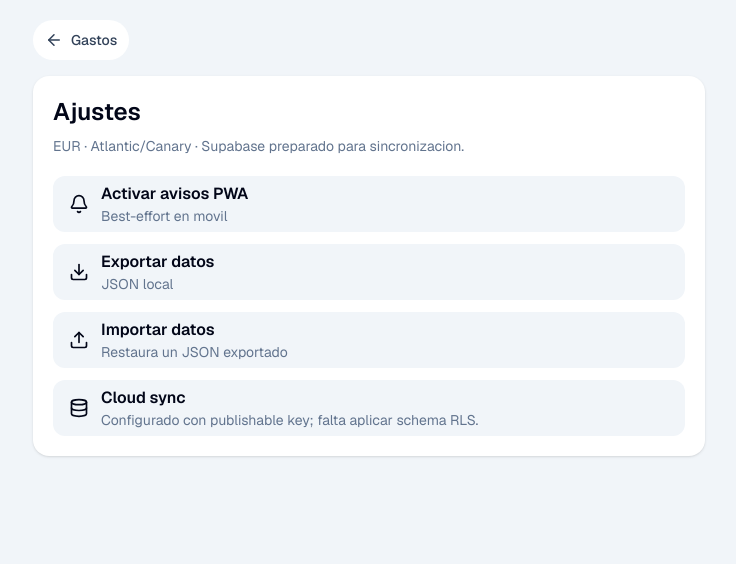
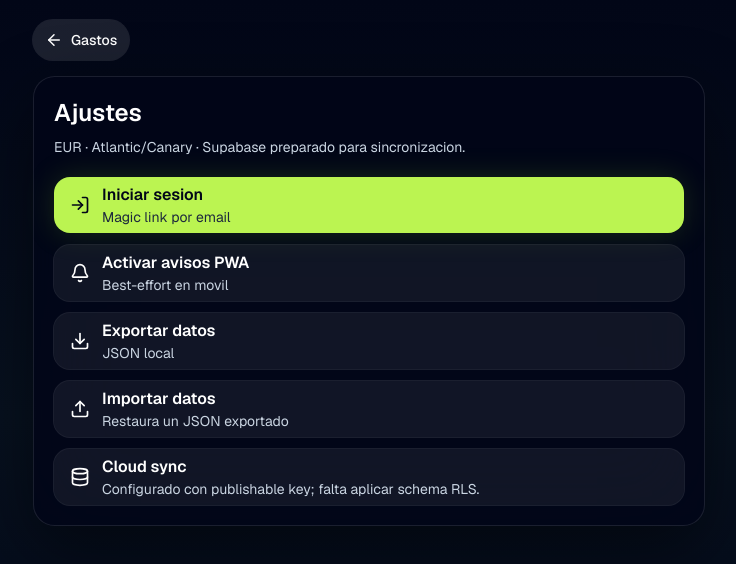
Before and after one commit to jesus-molano/Expenses-Log-App, a Next.js app: page /settings in a window 1280 px wide. Shown: the top 564 px of the page, without its empty margins (271-1007 px from the left). Built offline with nearby package versions, Linux system fonts and the light colour scheme.

Commit message:
Move login into settings and refine drag targets

```diff
--- a/src/components/LoginView.tsx
+++ b/src/components/LoginView.tsx
@@ -29,43 +29,46 @@ export function LoginView() {
   }
 
   return (
-    <main className="grid min-h-dvh bg-slate-100 px-4 py-5 text-slate-950">
+    <main className="grid min-h-dvh bg-[linear-gradient(180deg,#020617_0%,#07111f_52%,#020617_100%)] px-4 py-5 text-white">
       <div className="mx-auto w-full max-w-md">
         <Link
           href="/"
-          className="inline-flex h-10 items-center gap-2 rounded-full bg-white px-3 text-sm font-medium text-slate-700"
+          className="inline-flex h-10 items-center gap-2 rounded-full bg-white/10 px-3 text-sm font-medium text-white ring-1 ring-white/10"
         >
           <ArrowLeft size={18} />
           Gastos
         </Link>
 
-        <form onSubmit={submit} className="mt-4 rounded-2xl bg-white p-5 shadow-sm">
-          <div className="grid size-12 place-items-center rounded-full bg-slate-950 text-white">
+        <form
+          onSubmit={submit}
+          className="mt-4 rounded-[1.35rem] border border-white/10 bg-slate-950/82 p-5 shadow-[0_24px_70px_rgba(0,0,0,0.48)] backdrop-blur-2xl"
+        >
+          <div className="grid size-12 place-items-center rounded-full bg-lime-300 text-slate-950 shadow-[0_0_26px_rgba(132,204,22,0.24)]">
             <Mail size={22} />
           </div>
-          <h1 className="mt-5 text-2xl font-semibold">Entrar</h1>
-          <p className="mt-2 text-sm text-slate-500">
+          <h1 className="mt-5 text-2xl font-semibold text-white">Entrar</h1>
+          <p className="mt-2 text-sm text-slate-300">
             Magic link de Supabase. El modo demo local sigue disponible sin login.
           </p>
 
-          <label className="mt-5 grid gap-1.5 text-sm font-medium text-slate-700">
+          <label className="mt-5 grid gap-1.5 text-sm font-medium text-slate-200">
             Email
             <input
               type="email"
               value={email}
               onChange={(event) => setEmail(event.target.value)}
               required
-              className="h-12 rounded-xl border border-slate-200 px-3 text-base outline-none focus:border-slate-900"
+              className="input-control"
             />
           </label>
 
           <button
             type="submit"
-            className="mt-5 h-12 w-full rounded-xl bg-slate-950 text-base font-semibold text-white"
+            className="mt-5 h-12 w-full rounded-2xl bg-lime-300 text-base font-semibold text-slate-950 shadow-[0_0_32px_rgba(132,204,22,0.24)]"
           >
             Enviar magic link
           </button>
-          {message ? <p className="mt-4 text-sm text-slate-600">{message}</p> : null}
+          {message ? <p className="mt-4 text-sm text-slate-300">{message}</p> : null}
         </form>
       </div>
     </main>
--- a/src/components/SettingsView.tsx
+++ b/src/components/SettingsView.tsx
@@ -1,7 +1,7 @@
 "use client";
 
 import Link from "next/link";
-import { ArrowLeft, Bell, Database, Download, Upload } from "lucide-react";
+import { ArrowLeft, Bell, Database, Download, LogIn, Upload } from "lucide-react";
 import { useState } from "react";
 import type { ExpenseStore } from "@/domain/types";
 import { loadExpenseStore, saveExpenseStore } from "@/lib/local-store";
@@ -49,33 +49,48 @@ export function SettingsView() {
   }
 
   return (
-    <main className="min-h-dvh bg-slate-100 px-4 py-5 text-slate-950">
+    <main className="min-h-dvh bg-[linear-gradient(180deg,#020617_0%,#07111f_52%,#020617_100%)] px-4 py-5 text-white">
       <div className="mx-auto max-w-2xl">
         <Link
           href="/"
-          className="inline-flex h-10 items-center gap-2 rounded-full bg-white px-3 text-sm font-medium text-slate-700"
+          className="inline-flex h-10 items-center gap-2 rounded-full bg-white/10 px-3 text-sm font-medium text-white ring-1 ring-white/10"
         >
           <ArrowLeft size={18} />
           Gastos
         </Link>
 
-        <section className="mt-4 rounded-2xl bg-white p-5 shadow-sm">
-          <h1 className="text-2xl font-semibold">Ajustes</h1>
-          <p className="mt-2 text-sm text-slate-500">
+        <section className="mt-4 rounded-[1.35rem] border border-white/10 bg-slate-950/82 p-5 shadow-[0_24px_70px_rgba(0,0,0,0.48)] backdrop-blur-2xl">
+          <h1 className="text-2xl font-semibold text-white">Ajustes</h1>
+          <p className="mt-2 text-sm text-slate-300">
             EUR · Atlantic/Canary · Supabase preparado para sincronizacion.
           </p>
 
           <div className="mt-5 grid gap-3">
+            <Link
+              href="/login"
+              className="flex min-h-14 items-center gap-3 rounded-2xl bg-lime-300 px-4 text-left text-slate-950 shadow-[0_0_30px_rgba(132,204,22,0.18)]"
+            >
+              <LogIn size={20} />
+              <span>
+                <span className="block font-semibold">Iniciar sesion</span>
+                <span className="block text-sm text-slate-800">
+                  Magic link por email
+                </span>
+              </span>
+            </Link>
+
             <button
               type="button"
               onClick={enableNotifications}
-              className="flex min-h-14 items-center justify-between rounded-xl bg-slate-100 px-4 text-left"
+              className="flex min-h-14 items-center justify-between rounded-2xl bg-white/[0.06] px-4 text-left text-white ring-1 ring-white/10"
             >
               <span className="flex items-center gap-3">
                 <Bell size={20} />
                 <span>
                   <span className="block font-semibold">Activar avisos PWA</span>
-                  <span className="block text-sm text-slate-500">Best-effort en movil</span>
+                  <span className="block text-sm text-slate-300">
+                    Best-effort en movil
+                  </span>
                 </span>
               </span>
             </button>
@@ -83,20 +98,22 @@ export function SettingsView() {
             <button
               type="button"
               onClick={exportData}
-              className="flex min-h-14 items-center gap-3 rounded-xl bg-slate-100 px-4 text-left"
+              className="flex min-h-14 items-center gap-3 rounded-2xl bg-white/[0.06] px-4 text-left text-white ring-1 ring-white/10"
             >
               <Download size={20} />
               <span>
                 <span className="block font-semibold">Exportar datos</span>
-                <span className="block text-sm text-slate-500">JSON local</span>
+                <span className="block text-sm text-slate-300">JSON local</span>
               </span>
             </button>
 
-            <label className="flex min-h-14 cursor-pointer items-center gap-3 rounded-xl bg-slate-100 px-4 text-left">
+            <label className="flex min-h-14 cursor-pointer items-center gap-3 rounded-2xl bg-white/[0.06] px-4 text-left text-white ring-1 ring-white/10">
               <Upload size={20} />
               <span>
                 <span className="block font-semibold">Importar datos</span>
-                <span className="block text-sm text-slate-500">Restaura un JSON exportado</span>
+                <span className="block text-sm text-slate-300">
+                  Restaura un JSON exportado
+                </span>
               </span>
               <input
                 type="file"
@@ -106,18 +123,18 @@ export function SettingsView() {
               />
             </label>
 
-            <div className="flex min-h-14 items-center gap-3 rounded-xl bg-slate-100 px-4">
+            <div className="flex min-h-14 items-center gap-3 rounded-2xl bg-white/[0.06] px-4 text-white ring-1 ring-white/10">
               <Database size={20} />
               <span>
                 <span className="block font-semibold">Cloud sync</span>
-                <span className="block text-sm text-slate-500">
+                <span className="block text-sm text-slate-300">
                   Configurado con publishable key; falta aplicar schema RLS.
                 </span>
               </span>
             </div>
           </div>
 
-          {message ? <p className="mt-4 text-sm text-slate-600">{message}</p> : null}
+          {message ? <p className="mt-4 text-sm text-slate-300">{message}</p> : null}
         </section>
       </div>
     </main>
--- a/src/features/expenses/components/DashboardShell.tsx
+++ b/src/features/expenses/components/DashboardShell.tsx
@@ -69,7 +69,7 @@ export function DashboardShell({
               <Link
                 href="/settings"
                 aria-label="Ajustes"
-                className={`grid shrink-0 place-items-center rounded-full bg-white/10 text-white ring-1 ring-white/15 transition hover:bg-lime-300/15 hover:text-lime-100 ${
+                className={`grid shrink-0 place-items-center rounded-full bg-white/10 text-white ring-1 ring-white/15 transition hover:bg-white/15 ${
                   compact ? "size-9" : "size-10"
                 }`}
               >
@@ -89,16 +89,19 @@ export function DashboardShell({
             </div>
           </section>
 
-          <section className="mt-3 hidden rounded-[1.25rem] border border-white/10 bg-lime-300/10 p-4 lg:block">
-            <p className="text-xs font-semibold uppercase tracking-wide text-cyan-100">
-              Sync
+          <section className="mt-3 hidden rounded-[1.25rem] border border-white/10 bg-white/[0.04] p-4 lg:block">
+            <p className="text-xs font-semibold uppercase tracking-wide text-slate-300">
+              Cuenta
             </p>
-            <p className="mt-1 truncate text-sm font-medium">
-              {userEmail ?? (isCloudReady ? "Supabase listo" : "Modo local")}
+            <p className="mt-1 truncate text-sm font-medium text-white">
+              {userEmail ?? "Modo local"}
             </p>
-            <p className="mt-1 text-xs text-slate-300">
-              {userEmail ? "Sesion activa" : "Local-first hasta iniciar sesion"}
-            </p>
+            <Link
+              href="/settings"
+              className="mt-3 inline-flex h-9 items-center rounded-full bg-white/10 px-3 text-sm font-semibold text-white ring-1 ring-white/10"
+            >
+              {userEmail ? "Gestionar" : isCloudReady ? "Configurar cuenta" : "Ajustes"}
+            </Link>
           </section>
         </aside>
 
```
Also changed, not shown: src/features/expenses/components/ExpenseList.tsx (+27 -13 lines).
